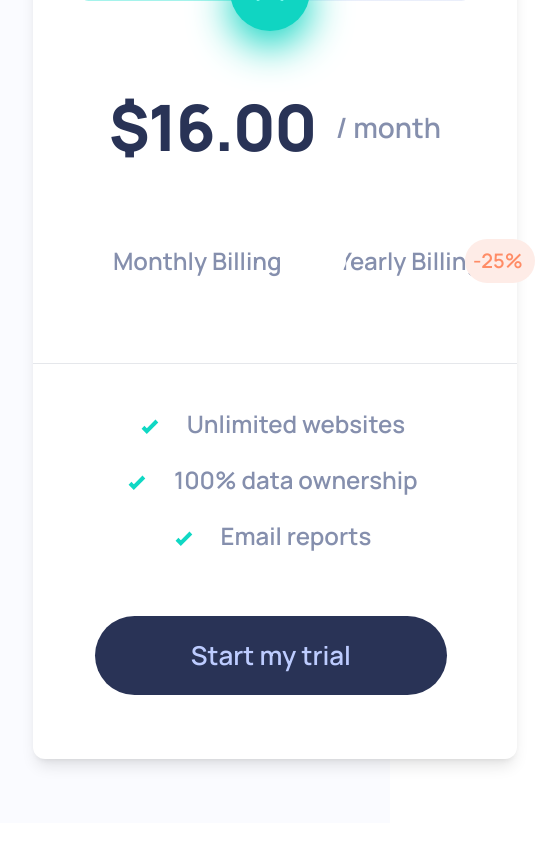
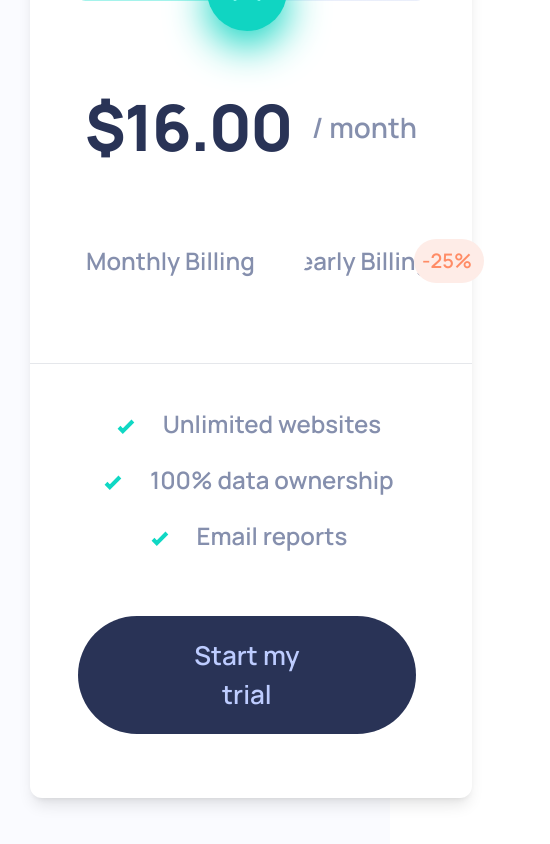
Before and after one commit to j-0-n-e-z/interactive-pricing-component, a React (Vite) app: page / in a window 390 px wide. Shown: the part 723-1567 px from the top of the page, 550 px wide, since content can reach past the window. Before the commit the page ends 1546 px from the top, so only its background shows below. Built offline with nearby package versions, Linux system fonts and the light colour scheme.

Commit message:
fix mobile toggle

```diff
--- a/src/App.tsx
+++ b/src/App.tsx
@@ -1,6 +1,6 @@
 import { FormEvent, useState } from 'react'
+import { CheckIcon } from './CheckIcon'
 import { Billing, discount, monthsCount } from './data/billings'
-import { CheckIcon } from './CheckIcon'
 import { rangeInput } from './data/rangeInput'
 
 function App() {
@@ -83,11 +83,11 @@ function App() {
 						aria-label='price-input'
 					/>
 					<div className='mb-20 flex lg:mb-10'>
-						<label className='ml-16 flex items-center justify-center text-2xl lg:ml-[105px] lg:text-[12px] lg:leading-normal'>
+						<label className='ml-10 flex items-center justify-center text-2xl lg:ml-[105px] lg:text-[12px] lg:leading-normal'>
 							<span className='min-w-fit cursor-pointer text-grayBlue lg:w-auto'>Monthly Billing</span>
 							<input
 								type='checkbox'
-								className='relative mx-7 flex h-[44px] w-[84px] cursor-pointer appearance-none items-center rounded-full bg-lightGrayBlue duration-300 after:absolute after:left-2 after:h-7 after:w-7 after:rounded-full after:bg-white after:transition checked:bg-strongCyan checked:after:translate-x-10 hover:bg-lightCyan checked:hover:bg-strongCyan lg:mx-4 lg:h-[22px] lg:w-11 after:lg:left-1 after:lg:h-[14px] after:lg:w-[14px] checked:after:lg:translate-x-[22px]'
+								className='relative mx-4 flex h-[44px] w-[84px] cursor-pointer appearance-none items-center rounded-full bg-lightGrayBlue duration-300 after:absolute after:left-2 after:h-7 after:w-7 after:rounded-full after:bg-white after:transition checked:bg-strongCyan checked:after:translate-x-10 hover:bg-lightCyan checked:hover:bg-strongCyan lg:mx-4 lg:h-[22px] lg:w-11 after:lg:left-1 after:lg:h-[14px] after:lg:w-[14px] checked:after:lg:translate-x-[22px]'
 								onClick={toggleBilling}
 							/>
 							<span className='min-w-fit cursor-pointer text-grayBlue lg:w-auto'>Yearly Billing</span>
```
